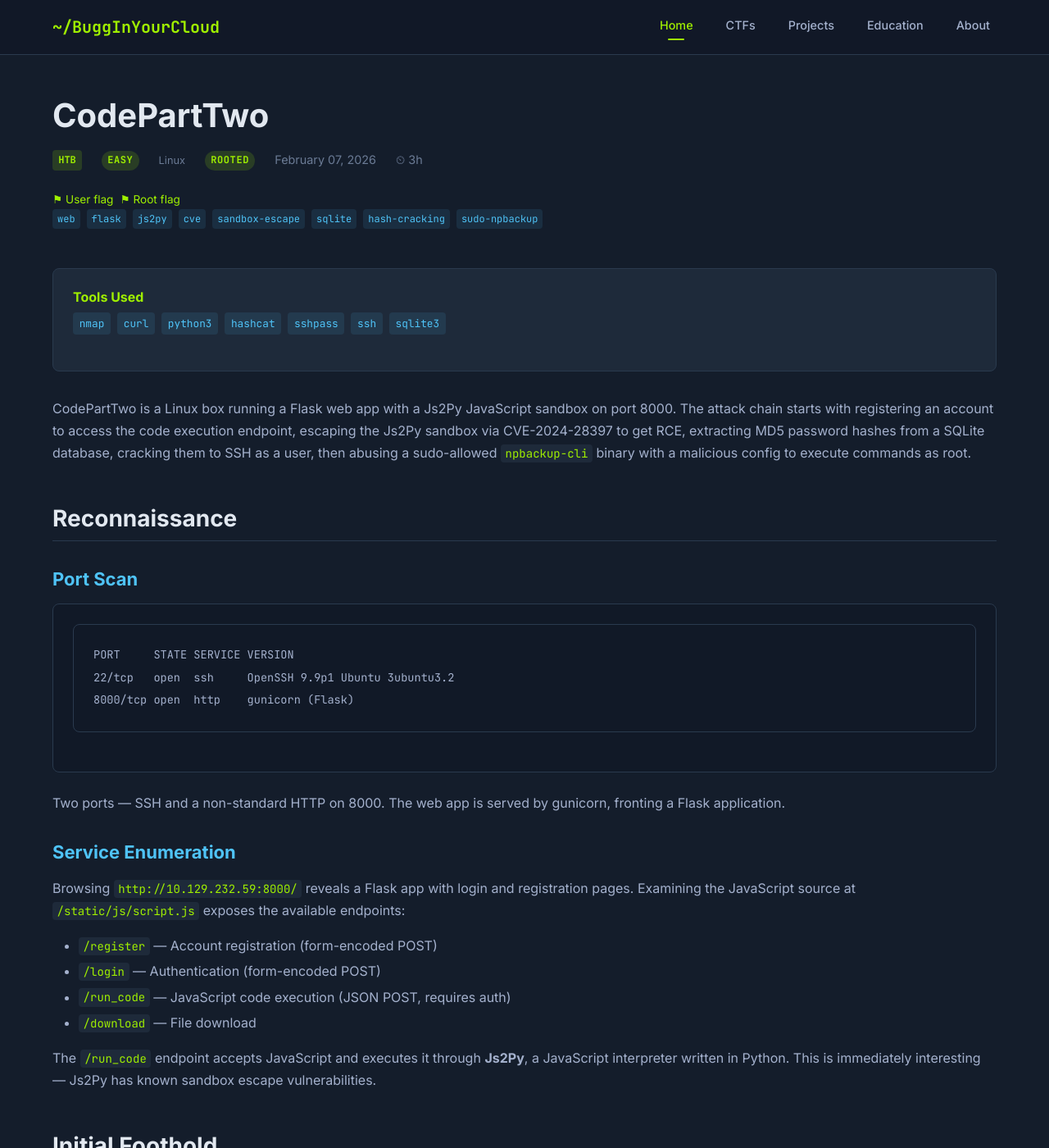
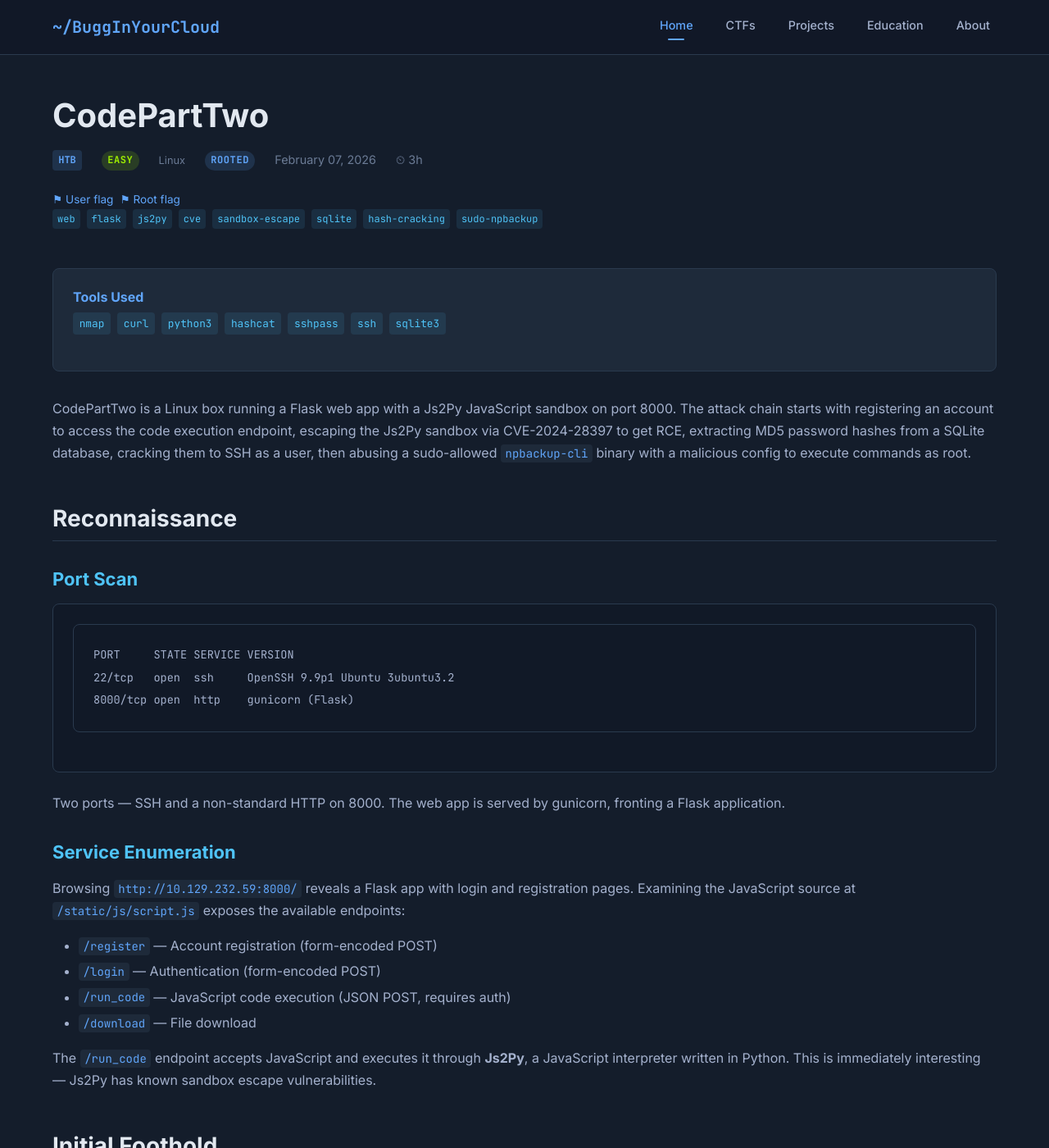
Before and after one commit to BuggInYourCloud/BuggInYourCloud.github.io, a Jekyll site: the page built from _writeups/2026-02-07-codeparttwo.md, in a window 1280 px wide and 1400 px high. Shown: the whole window at 82% size. Built offline with Jekyll 4.4.1, drawn with Linux system fonts in a browser that asks for light colours.

Commit message:
Swap accent from neon green to blue #60a5fa

```diff
--- a/_sass/_variables.scss
+++ b/_sass/_variables.scss
@@ -1,12 +1,12 @@
-// HTB-Inspired Dark Color Palette
+// Dark Color Palette
 $bg-primary:    #141d2b;
 $bg-secondary:  #111927;
 $surface:       #1e2a3a;
 $surface-hover: #253347;
 $border:        #2a3a4e;
 
-$neon-green:    #9fef00;
-$neon-green-dim:#6bb800;
+$neon-green:    #60a5fa;
+$neon-green-dim:#3b82f6;
 $neon-blue:     #4fc3f7;
 $neon-purple:   #b388ff;
 $neon-red:      #ff4444;
```
